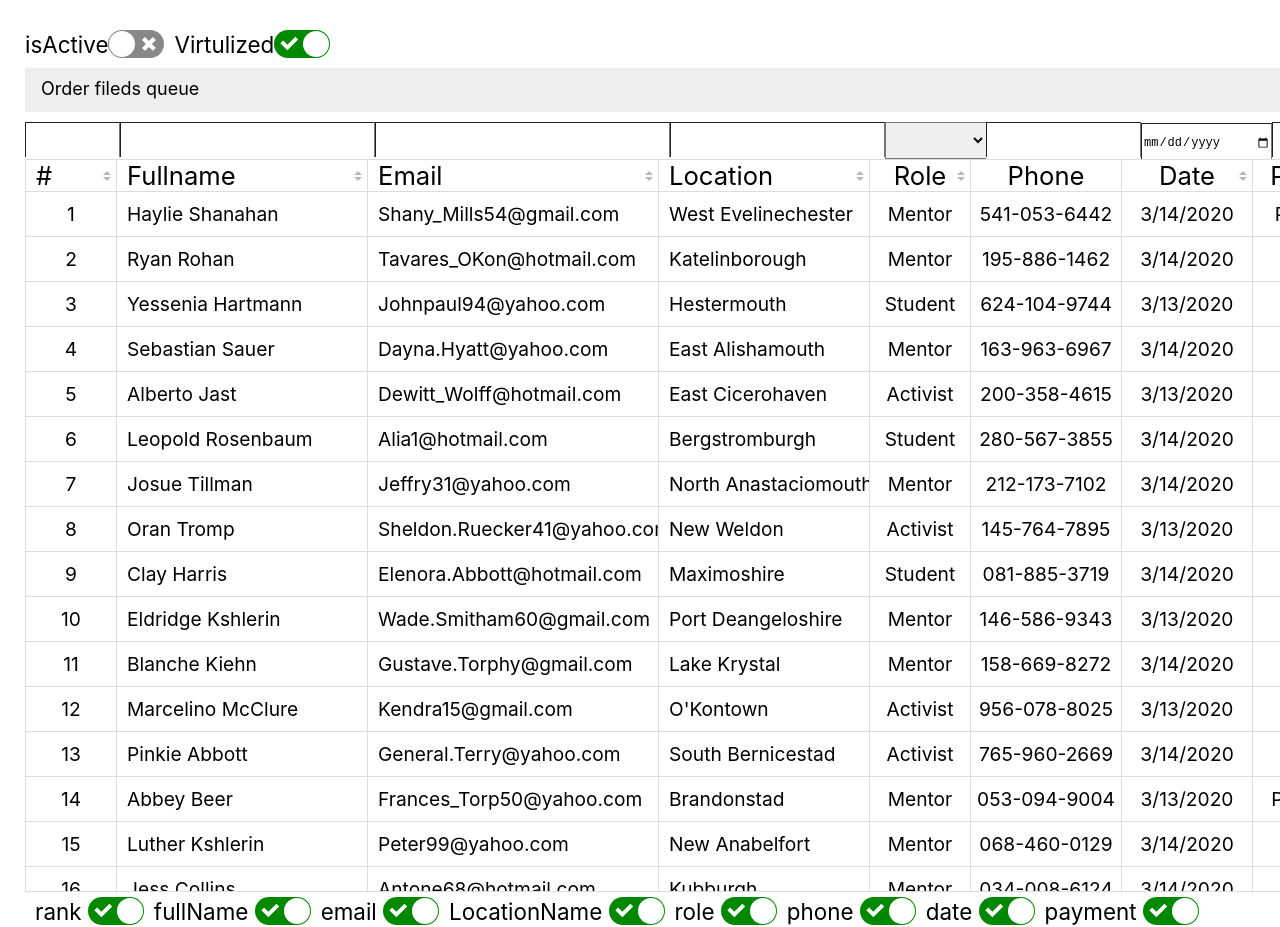
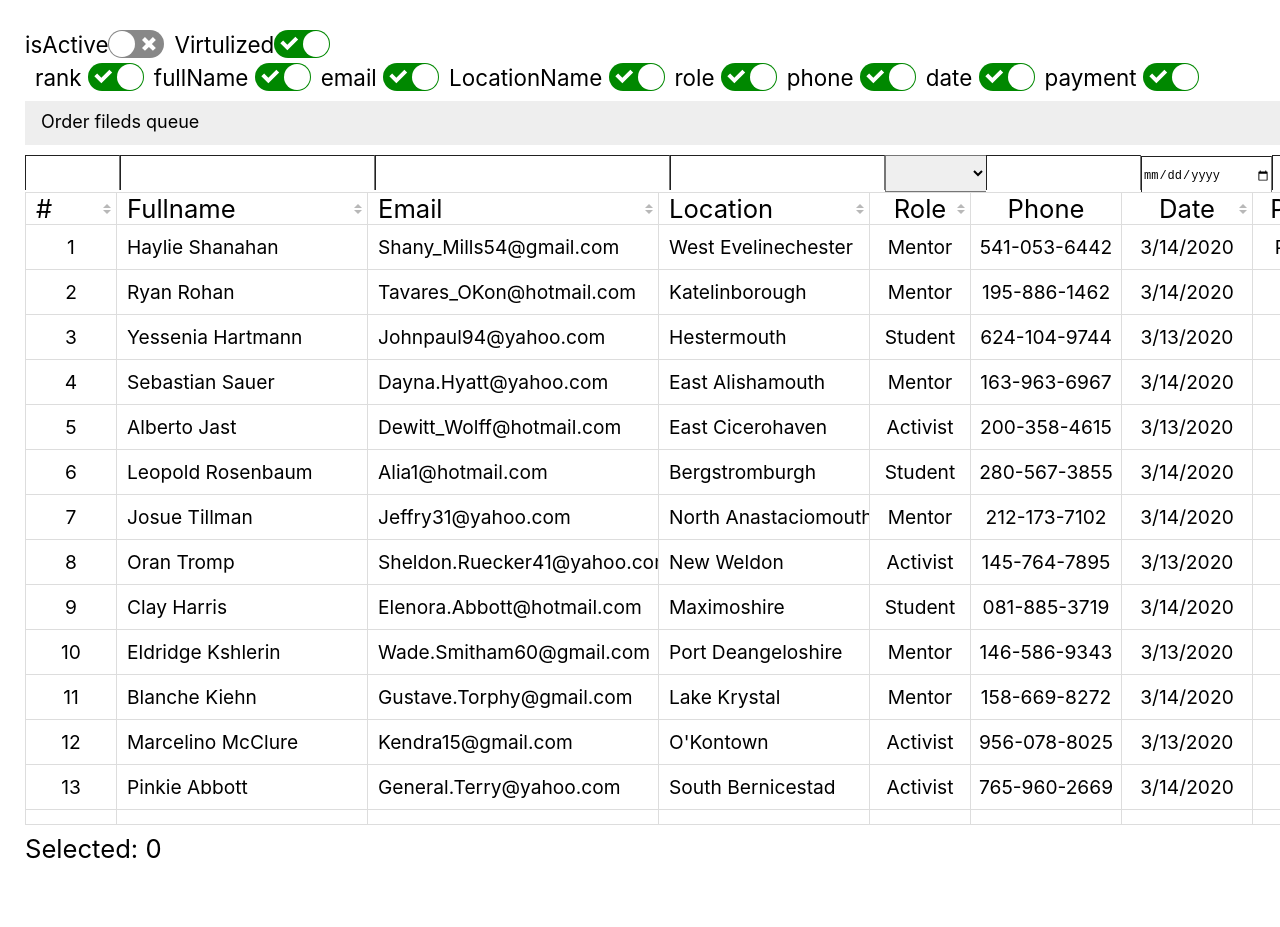
Before and after one commit to Blancduman/data-task, a React (Create React App) app: page / in a window 1280 px wide. Shown: the top 927 px of the page. After the commit the page ends 873 px from the top, so only its background shows below. Built offline with nearby package versions, Linux system fonts and the light colour scheme.

Commit message:
feat: add buttons

```diff
--- a/src/actions/index.js
+++ b/src/actions/index.js
@@ -8,8 +8,7 @@ import {
   FETCH_FILTER,
   VIRTULIZED,
   SELECT,
-  HIDE,
-  HIDE_FIELDS
+  HIDE
 } from "./types";
 faker.seed(783);
 
--- a/src/components/App.js
+++ b/src/components/App.js
@@ -1,11 +1,11 @@
-import React, { useEffect } from "react";
+import React, { useEffect, useState } from "react";
 import { useDispatch, useSelector } from "react-redux";
 import { FixedSizeList } from "react-window";
 import { loadData } from "../actions/index";
 import { Row } from "./Row";
 import TableHead from "./TableHead";
 import FilterBottom from "./FilterBottom";
-import HideFields from "./HideFields";
+import ButtonsSelected from "./ButtonsSelected";
 
 import "./App.css";
 
@@ -15,6 +15,8 @@ function App(props) {
   const data = useSelector(state => state.data.showData);
   const isLoaded = useSelector(state => state.data.data).length !== 0;
   const virtual = useSelector(state => state.virtulized);
+  const hide = useSelector(state => state.hide);
+  const [width, setWidth] = useState();
   const dispatch = useDispatch();
 
   useEffect(() => {
@@ -22,6 +24,17 @@ function App(props) {
     // dispatch(filtify());
     // dispatch(toggleSort());
   }, [isLoaded, dispatch]);
+
+  useEffect(() => {
+    let newWidth = 0;
+    for (let h of hide) {
+      if (h.status) {
+        newWidth += h.width;
+      }
+    }
+    console.log(newWidth);
+    setWidth(newWidth);
+  }, [hide]);
 
   // useEffect(() => {
   //   console.log(data);
@@ -33,10 +46,10 @@ function App(props) {
         <FilterBottom />
         <TableHead />
         <FixedSizeList
-          height={data.length > 15 ? 700 : data.length * 45 + 1}
+          height={data.length > 13 ? 600 : data.length * 45 + 1}
           itemCount={data.length}
           itemSize={45}
-          width={1369}
+          width={width}
           style={{
             overflowX: "hidden",
             borderBottom: "1px solid #ddd",
@@ -45,7 +58,7 @@ function App(props) {
         >
           {Row}
         </FixedSizeList>
-        <HideFields />
+        <ButtonsSelected />
       </div>
     );
 
@@ -54,7 +67,7 @@ function App(props) {
       <FilterBottom />
       <TableHead />
       <Dasasd data={data} />
-      <HideFields />
+      <ButtonsSelected />
     </div>
   );
 }
@@ -63,6 +76,15 @@ export default App;
 
 const Dasasd = () => {
   const data = useSelector(state => state.data.showData);
+  const hide = useSelector(state => state.hide);
+  const [width, setWidth] = useState();
+  useEffect(() => {
+    let newWidth = 0;
+    for (let h of hide) {
+      newWidth += h.width;
+    }
+    setWidth(newWidth);
+  }, [hide]);
   let counter = 0;
   const as = data.map((i, index) => {
     return <Row key={counter++} index={index} style={{ height: 44 }} />;
@@ -74,8 +96,8 @@ const Dasasd = () => {
         overflowX: "hidden",
         borderBottom: "1px solid #ddd",
         overflowY: "scroll",
-        height: 700,
-        width: 1369
+        height: data.length > 13 ? 600 : data.length * 45 + 1,
+        width: width
       }}
     >
       {as}
--- /dev/null
+++ b/src/components/ButtonsSelected.js
@@ -0,0 +1,76 @@
+import React, { useState, useEffect } from "react";
+import { useSelector, useDispatch } from "react-redux";
+import { loadData } from "../actions";
+
+import "./ButtonsSelected.scss";
+
+const ButtonsSelected = () => {
+  const selected = useSelector(state => state.selected);
+  const hide = useSelector(state => state.hide);
+  const dispatch = useDispatch();
+  const [width, setWidth] = useState();
+  useEffect(() => {
+    let newWidth = 0;
+    for (let h of hide) {
+      if (h.status) {
+        newWidth += h.width;
+      }
+    }
+    console.log(newWidth);
+    setWidth(newWidth);
+  }, [hide]);
+  return (
+    <div
+      style={{
+        display: "flex",
+        alignItems: "center",
+        justifyContent: "space-between",
+        width: width
+      }}
+    >
+      <span style={{ fontSize: "1.6rem" }}>Selected: {selected.length}</span>
+      <ul
+        style={{
+          display: "flex",
+          alignItems: "center",
+          justifyContent: "center"
+        }}
+      >
+        <li style={{ display: "inline-block" }}>
+          <svg
+            className="svg-icon"
+            viewBox="0 0 20 20"
+            onClick={() => dispatch(loadData())}
+          >
+            <path
+              fill="none"
+              d="M3.254,6.572c0.008,0.072,0.048,0.123,0.082,0.187c0.036,0.07,0.06,0.137,0.12,0.187C3.47,6.957,3.47,6.978,3.484,6.988c0.048,0.034,0.108,0.018,0.162,0.035c0.057,0.019,0.1,0.066,0.164,0.066c0.004,0,0.01,0,0.015,0l2.934-0.074c0.317-0.007,0.568-0.271,0.56-0.589C7.311,6.113,7.055,5.865,6.744,5.865c-0.005,0-0.01,0-0.015,0L5.074,5.907c2.146-2.118,5.604-2.634,7.971-1.007c2.775,1.912,3.48,5.726,1.57,8.501c-1.912,2.781-5.729,3.486-8.507,1.572c-0.259-0.18-0.618-0.119-0.799,0.146c-0.18,0.262-0.114,0.621,0.148,0.801c1.254,0.863,2.687,1.279,4.106,1.279c2.313,0,4.591-1.1,6.001-3.146c2.268-3.297,1.432-7.829-1.867-10.101c-2.781-1.913-6.816-1.36-9.351,1.058L4.309,3.567C4.303,3.252,4.036,3.069,3.72,3.007C3.402,3.015,3.151,3.279,3.16,3.597l0.075,2.932C3.234,6.547,3.251,6.556,3.254,6.572z"
+            ></path>
+          </svg>
+        </li>
+        <li style={{ display: "inline-block" }}>
+          <svg className="svg-icon" viewBox="0 0 20 20">
+            <path
+              fill="none"
+              d="M15.898,4.045c-0.271-0.272-0.713-0.272-0.986,0l-4.71,4.711L5.493,4.045c-0.272-0.272-0.714-0.272-0.986,0s-0.272,0.714,0,0.986l4.709,4.711l-4.71,4.711c-0.272,0.271-0.272,0.713,0,0.986c0.136,0.136,0.314,0.203,0.492,0.203c0.179,0,0.357-0.067,0.493-0.203l4.711-4.711l4.71,4.711c0.137,0.136,0.314,0.203,0.494,0.203c0.178,0,0.355-0.067,0.492-0.203c0.273-0.273,0.273-0.715,0-0.986l-4.711-4.711l4.711-4.711C16.172,4.759,16.172,4.317,15.898,4.045z"
+            ></path>
+          </svg>
+        </li>
+        <li style={{ display: "inline-block" }}>
+          <svg className="svg-icon" viewBox="0 0 20 20">
+            <path
+              fill="none"
+              d="M9.634,10.633c0.116,0.113,0.265,0.168,0.414,0.168c0.153,0,0.308-0.06,0.422-0.177l4.015-4.111c0.229-0.235,0.225-0.608-0.009-0.836c-0.232-0.229-0.606-0.222-0.836,0.009l-3.604,3.689L6.35,5.772C6.115,5.543,5.744,5.55,5.514,5.781C5.285,6.015,5.29,6.39,5.522,6.617L9.634,10.633z"
+            ></path>
+            <path
+              fill="none"
+              d="M17.737,9.815c-0.327,0-0.592,0.265-0.592,0.591v2.903H2.855v-2.903c0-0.327-0.264-0.591-0.591-0.591c-0.327,0-0.591,0.265-0.591,0.591V13.9c0,0.328,0.264,0.592,0.591,0.592h15.473c0.327,0,0.591-0.264,0.591-0.592v-3.494C18.328,10.08,18.064,9.815,17.737,9.815z"
+            ></path>
+          </svg>
+        </li>
+      </ul>
+    </div>
+  );
+};
+
+export default ButtonsSelected;
--- /dev/null
+++ b/src/components/ButtonsSelected.scss
@@ -0,0 +1,15 @@
+.svg-icon {
+  width: 1.6rem;
+  height: 1.6rem;
+}
+
+.svg-icon path,
+.svg-icon polygon,
+.svg-icon rect {
+  fill: #4691f6;
+}
+
+.svg-icon circle {
+  stroke: #4691f6;
+  stroke-width: 1;
+}
--- a/src/components/FilterBottom.js
+++ b/src/components/FilterBottom.js
@@ -2,12 +2,14 @@ import React, { useState, useEffect } from "react";
 import { useDispatch, useSelector } from "react-redux";
 import Switch from "react-switch";
 import { filtify, toggleSort, virtulized } from "../actions";
+import HideFields from "./HideFields";
 
 import "./FilterBottom.scss";
 
 const FilterBottom = () => {
   const dispatch = useDispatch();
   const [filters, setFilters] = useState({});
+  const notHide = useSelector(state => state.hide);
   const [roleExpanded, setRoleExpanded] = useState({
     expanded: false,
     display: "none"
@@ -15,6 +17,8 @@ const FilterBottom = () => {
   const beadcrum = useSelector(state => state.tableHeaders);
   const _filter = useSelector(state => state.filter);
   const virtual = useSelector(state => state.virtulized);
+  const hide = useSelector(state => state.hide);
+  const [width, setWidth] = useState(1337);
 
   const handleFilter = (key, value) => {
     dispatch(filtify(key, value));
@@ -24,6 +28,17 @@ const FilterBottom = () => {
     //   [key]: value
     // });
   };
+
+  useEffect(() => {
+    let newWidth = 0;
+    for (let h of hide) {
+      if (h.status) {
+        newWidth += h.width;
+      }
+    }
+    console.log(newWidth);
+    setWidth(newWidth);
+  }, [hide]);
 
   const handleRoleExpanding = () => {
     if (!roleExpanded.expanded) {
@@ -47,7 +62,7 @@ const FilterBottom = () => {
     const crum = beadcrum.map(i => <li key={i.key}>{i.key}</li>);
 
     return (
-      <ul className="breadcrumb">
+      <ul className="breadcrumb" style={{ width: width - 33 }}>
         <li>Order fileds queue</li>
         {crum}
       </ul>
@@ -80,8 +95,10 @@ const FilterBottom = () => {
           <Switch onChange={() => dispatch(virtulized())} checked={virtual} />
         </div>
       </label>
+      <HideFields />
       <div className="filter-bottom">
         {bread()}
+        {notHide[0].status && (
           <input
             type="number"
             className="filter-bottom--rank border height"
@@ -89,24 +106,32 @@ const FilterBottom = () => {
             min="1"
             onChange={e => handleFilter("rank", Number(e.target.value))}
           />
+        )}
+        {notHide[1].status && (
           <input
             type="text"
             className="filter-bottom--fullname border height"
             value={filters.fullName || ""}
             onChange={e => handleFilter("fullName", e.target.value)}
           />
+        )}
+        {notHide[2].status && (
           <input
             type="text"
             className="filter-bottom--email border height"
             value={filters.email || ""}
             onChange={e => handleFilter("email", e.target.value)}
           />
+        )}
+        {notHide[3].status && (
           <input
             type="text"
             className="filter-bottom--LocationName border height"
             value={filters.LocationName || ""}
             onChange={e => handleFilter("LocationName", e.target.value)}
           />
+        )}
+        {notHide[4].status && (
           <div
             className="multiselect filter-bottom--role border height"
             style={{ position: "relative", display: "inline-block" }}
@@ -131,7 +156,9 @@ const FilterBottom = () => {
                 <input
                   type="checkbox"
                   id="one"
-                checked={(filters.role ? filters.role.Student : false) || false}
+                  checked={
+                    (filters.role ? filters.role.Student : false) || false
+                  }
                   onChange={e =>
                     handleFilter("role", {
                       ...filters.role,
@@ -161,7 +188,9 @@ const FilterBottom = () => {
                 <input
                   type="checkbox"
                   id="three"
-                checked={(filters.role ? filters.role.Mentor : false) || false}
+                  checked={
+                    (filters.role ? filters.role.Mentor : false) || false
+                  }
                   onChange={e =>
                     handleFilter("role", {
                       ...filters.role,
@@ -173,24 +202,31 @@ const FilterBottom = () => {
               </label>
             </div>
           </div>
+        )}
+        {notHide[5].status && (
           <input
             type="text"
             className="filter-bottom--phone border height"
             value={filters.phone || ""}
             onChange={e => handleFilter("phone", e.target.value)}
           />
+        )}
+        {notHide[6].status && (
           <input
             type="date"
             className="filter-bottom--date border height"
             value={filters.date || ""}
             onChange={e => handleFilter("date", e.target.value)}
           />
+        )}
+        {notHide[7].status && (
           <input
             type="text"
             className="filter-bottom--payment border height"
             value={filters.payment || ""}
             onChange={e => handleFilter("payment", e.target.value)}
           />
+        )}
       </div>
     </>
   );
--- a/src/reducers/hide.js
+++ b/src/reducers/hide.js
@@ -1,14 +1,14 @@
 import { HIDE } from "../actions/types";
 
 const defaultState = [
-  { key: "rank", status: true },
-  { key: "fullName", status: true },
-  { key: "email", status: true },
-  { key: "LocationName", status: true },
-  { key: "role", status: true },
-  { key: "phone", status: true },
-  { key: "date", status: true },
-  { key: "payment", status: true }
+  { key: "rank", status: true, width: 92 },
+  { key: "fullName", status: true, width: 251 },
+  { key: "email", status: true, width: 291 },
+  { key: "LocationName", status: true, width: 211 },
+  { key: "role", status: true, width: 101 },
+  { key: "phone", status: true, width: 151 },
+  { key: "date", status: true, width: 131 },
+  { key: "payment", status: true, width: 141 }
 ];
 
 const initialState = JSON.parse(localStorage.getItem("hide")) || defaultState;
@@ -19,7 +19,11 @@ export default (state = initialState, action) => {
       const index = state.findIndex(i => i.key === action.payload.key);
       const newState = [
         ...state.slice(0, index),
-        { key: action.payload.key, status: !state[index].status },
+        {
+          key: action.payload.key,
+          status: !state[index].status,
+          width: state[index].width
+        },
         ...state.slice(index + 1)
       ];
 
--- a/src/reducers/selected.js
+++ b/src/reducers/selected.js
@@ -1,4 +1,4 @@
-import { SELECT } from "../actions/types";
+import { SELECT, FETCH_DATA } from "../actions/types";
 
 const initialState = JSON.parse(localStorage.getItem("selected")) || [];
 
@@ -15,6 +15,11 @@ export default (state = initialState, action) => {
       localStorage.setItem("selected", JSON.stringify(newState));
       return newState;
     }
+    case FETCH_DATA: {
+      const newState = [];
+      localStorage.setItem("selected", JSON.stringify(newState));
+      return newState;
+    }
     default:
       return state;
   }
```
Lines whose indentation alone changed are shown as unchanged.
